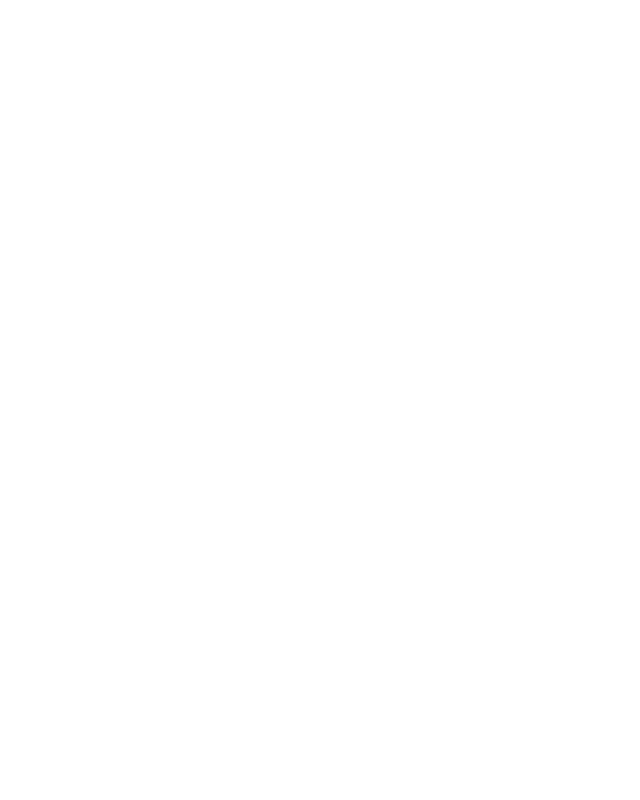
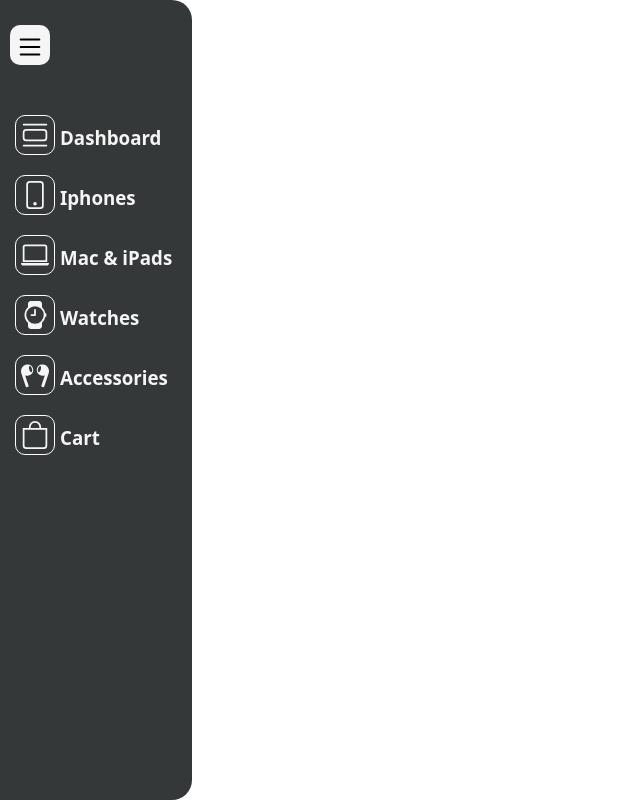
Before and after one commit to denismnjima/modern-shop-react, a React (Vite) app: page / in a window 1280 px wide. Shown: the whole page, without its empty margins (0-640 px from the left). Built offline with nearby package versions, Linux system fonts and the light colour scheme.

Commit message:
adds sidebar structure and styling

```diff
--- a/package.json
+++ b/package.json
@@ -16,7 +16,8 @@
     "react": "^18.3.1",
     "react-bootstrap-icons": "^1.11.4",
     "react-dom": "^18.3.1",
-    "swiper": "^11.1.12"
+    "swiper": "^11.1.12",
+    "zustand": "^4.5.5"
   },
   "devDependencies": {
     "@eslint/js": "^9.9.0",
--- a/src/App.jsx
+++ b/src/App.jsx
@@ -1,9 +1,9 @@
-import MobileSideBar from './components/Sidebar/MobileSideBar'
+import MobileHomePage from './components/HomePage/mobile/MobileHomePage'
 
 function App() {
   return (
     <div>
-      <MobileSideBar/>
+      <MobileHomePage/>
     </div>
   )
 }
--- /dev/null
+++ b/src/components/Sidebar/MobileSideBar.css
@@ -0,0 +1,49 @@
+.overlay{
+    width: 100%;
+    position: fixed;
+    top: 0;
+    left: 0;
+}
+header{
+    background-color: #353839;
+    width: fit-content;
+    min-width: 10vw;
+    max-width: 70vw;
+    padding: 10px;
+    border-radius: 0 20px 20px 0;
+    height: 100vh;
+}
+.Toggle{
+    background-color: whitesmoke;
+    padding: 5px;
+    text-align: center;
+    border-radius: 10px;
+    margin-top: 15px;
+    font-size: 30px;
+    width: 40px;
+    height: 40px;
+}
+nav{
+    margin-top: 50px;
+}
+nav .menuItems{
+    display: flex;
+    margin: 5px;
+    margin-top: 20px;
+    text-decoration: none;
+    color: whitesmoke;
+}
+nav .menuItems:hover{
+    color: #6699CC;
+}
+.menuIcon{
+    font-size: 40px;
+    border: 1px solid white;
+    padding: 5px;
+    border-radius: 10px;
+}
+.menuName{
+    /* display: none; */
+    margin: 5px;
+    margin-top: 10px;
+}
--- a/src/components/Sidebar/MobileSideBar.jsx
+++ b/src/components/Sidebar/MobileSideBar.jsx
@@ -1,7 +1,40 @@
+import './MobileSideBar.css'
+import { List,ViewList,Phone,Earbuds,Laptop,Smartwatch,Bag,Search, Watch } from 'react-bootstrap-icons'
+import { Link } from 'react-router-dom'
 function MobileSideBar() {
   return (
-    <div>
+    <div className='overlay'>
+    <header>
+        <h2 className='Toggle'><List/></h2>
+        <nav>
+            <Link to='#' className='menuItems'>
+                <ViewList className='menuIcon'/>
+                <h3 className='menuName'>Dashboard</h3>
+            </Link>
+            <Link to='#' className='menuItems'>
+                <Phone className='menuIcon'/>
+                <h3 className='menuName'>Iphones</h3>
+            </Link>
+            <Link to='#' className='menuItems'>
+                <Laptop className='menuIcon'/>
+                <h3 className='menuName'>Mac & iPads</h3>
+            </Link>
+            <Link to='#' className='menuItems'>
+                <Watch className='menuIcon'/>
+                <h3 className='menuName'>Watches</h3>
+            </Link>
+            <Link to='#' className='menuItems'>
+                <Earbuds className='menuIcon'/>
+                <h3 className='menuName'>Accessories</h3>
+            </Link>
+            <Link to='#' className='menuItems'>
+                <Bag className='menuIcon'/>
+                <h3 className='menuName'>Cart</h3>
+            </Link>
 
+        </nav>
+
+    </header>
     </div>
   )
 }
--- a/src/index.css
+++ b/src/index.css
@@ -0,0 +1,6 @@
+*{
+    margin: 0;
+    padding: 0;
+    box-sizing: border-box;
+    font-family: system-ui, -apple-system, BlinkMacSystemFont, 'Segoe UI', Roboto, Oxygen, Ubuntu, Cantarell, 'Open Sans', 'Helvetica Neue', sans-serif;
+}
--- a/src/main.jsx
+++ b/src/main.jsx
@@ -2,9 +2,10 @@
 import { createRoot } from 'react-dom/client'
 import App from './App.jsx'
 import './index.css'
+import { BrowserRouter } from 'react-router-dom'
 
 createRoot(document.getElementById('root')).render(
-  <StrictMode>
+  <BrowserRouter>
     <App />
-  </StrictMode>,
+  </BrowserRouter>,
 )
```
Also changed, not shown: 1 other file (tests, documents, lock files or other folders).
